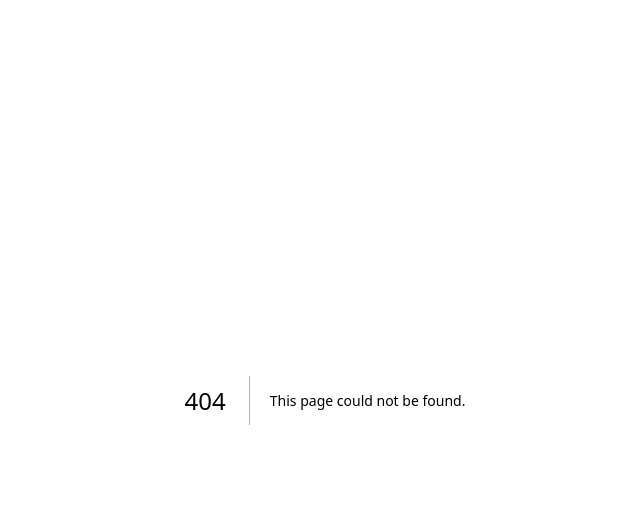
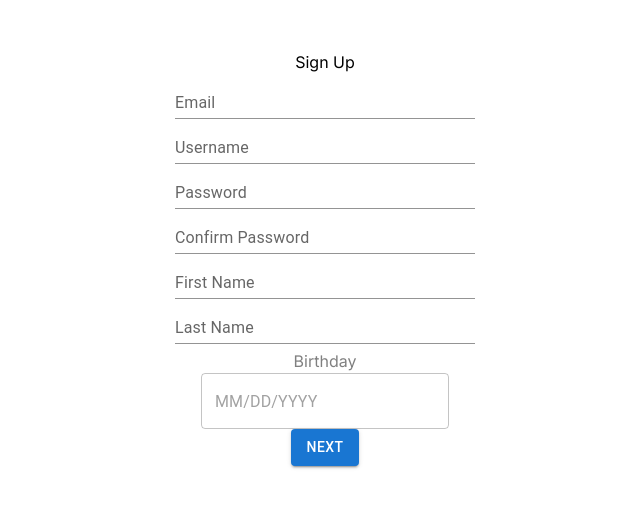
Before and after one commit to Colomba03/blindmatch-frontend, a Next.js app: page /profile/signup in a window 1280 px wide. Before the commit this address had no page. Shown: the top 508 px of the page, without its empty margins (315-955 px from the left). Built offline with nearby package versions, Linux system fonts and the light colour scheme.

Commit message:
created login and sign up pages

```diff
--- /dev/null
+++ b/src/app/login.module.css
@@ -0,0 +1,6 @@
+
+
+.container{
+    background-color:"white";
+    height:"100%";
+}
--- /dev/null
+++ b/src/app/pages/login.js
@@ -0,0 +1,15 @@
+import { useState } from "react";
+
+
+export default function SignInPage() {
+    const [username,setUsername] = useState("");
+    const [password, setPassword] = useState("");
+    return (
+      <div>
+        <h2>Log In</h2>
+        <input type="text" name="username" placeholder="username" value={username}/>
+        <input type="text" name="password" placeholder="password" value={password}/>
+        <button onChange={console.log(username,password)}>Log In</button>
+      </div>
+    );
+}
--- a/src/app/profile/page.js
+++ b/src/app/profile/page.js
@@ -1,15 +1,49 @@
 "use client";
+import { Link, TextField } from "@mui/material";
+import { useRouter } from "next/router";
 import { useState } from "react";
+// import styles from "../login.module.css";
 
 export default function ProfilePage() {
-    const [username,setUsername] = useState("");
-    const [password, setPassword] = useState("");
-    return (
-      <main>
-        <h2>Log In</h2>
-        <input type="text" name="username" placeholder="username" value={username} onChange={(e) => setUsername(e.target.value)}/>
-        <input type="text" name="password" placeholder="password" value={password} onChange={(e) => setPassword(e.target.value)}/>
-        <button onClick={() => console.log(username,password)}>Log In</button>
-      </main>
-    );
+  // console.log(styles);
+  const styles = {
+    container: {
+      display: "flex",
+      backgroundColor: "white",
+      flexDirection: "column",
+      alignItems: "center",
+      height: "50pc"
+    },
+  };
+  const [username, setUsername] = useState("");
+  const [password, setPassword] = useState("");
+  // const router = useRouter();
+  return (
+    <div style={styles.container}>
+      <h2 style={{ color: "black", marginTop:150 }}>Log In</h2>
+      <TextField
+        id="standard-basic"
+        sx={{ width: 300 }}
+        label="Username"
+        variant="standard"
+        value={username}
+        onChange={(e) => setUsername(e.target.value)}
+        size="small"
+      />
+      <TextField
+        id="standard-basic"
+        sx={{ width: 300 }}
+        label="Password"
+        variant="standard"
+        type="password"
+        value={password}
+        onChange={(e) => setPassword(e.target.value)}
+        size="small"
+      />
+      <button onClick={() => console.log(username, password)}>Log In</button>
+      <Link href="/profile/signup" underline="always">
+        Dont have an account? Sign Up
+      </Link>
+    </div>
+  );
 }
--- /dev/null
+++ b/src/app/profile/signup/page.js
@@ -0,0 +1,87 @@
+"use client";
+import { Button, Link, TextField } from "@mui/material";
+import { useRouter } from "next/router";
+import { useState } from "react";
+import { LocalizationProvider } from '@mui/x-date-pickers';
+import { AdapterDayjs } from '@mui/x-date-pickers/AdapterDayjs';
+import { DatePicker } from '@mui/x-date-pickers/DatePicker';
+
+export default function SignUpPage() {
+  const styles = {
+    container: {
+      display: "flex",
+      backgroundColor: "white",
+      flexDirection: "column",
+      alignItems: "center",
+      height: "50pc",
+    },
+  };
+  const [page,setPage] = useState(0);
+  const [username, setUsername] = useState("");
+  const [password, setPassword] = useState("");
+  // const router = useRouter();
+  return (
+    <div style={styles.container}>
+      <h2 style={{ color: "black", marginTop: 50 }}>Sign Up</h2>
+      <TextField
+        id="standard-basic"
+        sx={{ width: 300 }}
+        label="Email"
+        variant="standard"
+        value={username}
+        onChange={(e) => setUsername(e.target.value)}
+        size="small"
+      />
+      <TextField
+        id="standard-basic"
+        sx={{ width: 300 }}
+        label="Username"
+        variant="standard"
+        value={username}
+        onChange={(e) => setUsername(e.target.value)}
+        size="small"
+      />
+      <TextField
+        id="standard-basic"
+        sx={{ width: 300 }}
+        label="Password"
+        variant="standard"
+        value={username}
+        onChange={(e) => setUsername(e.target.value)}
+        size="small"
+      />
+      <TextField
+        id="standard-basic"
+        sx={{ width: 300 }}
+        label="Confirm Password"
+        variant="standard"
+        value={username}
+        onChange={(e) => setUsername(e.target.value)}
+        size="small"
+      />
+      <TextField
+        id="standard-basic"
+        sx={{ width: 300 }}
+        label="First Name"
+        variant="standard"
+        value={username}
+        onChange={(e) => setUsername(e.target.value)}
+        size="small"
+      />
+      <TextField
+        id="standard-basic"
+        sx={{ width: 300 }}
+        label="Last Name"
+        variant="standard"
+        value={username}
+        onChange={(e) => setUsername(e.target.value)}
+        size="small"
+      />
+      <label style={{color:"gray",marginTop:5}}>Birthday</label>
+      <LocalizationProvider dateAdapter={AdapterDayjs}>
+        <DatePicker />
+      </LocalizationProvider>
+      <Button variant="contained" onClick={() => {}}>Next</Button>
+    </div>
+  );
+}
```
Also changed, not shown: package.json (+9 -3 lines), tsconfig.json (added, +34 -0 lines), 1 other file (tests, documents, lock files or other folders).
